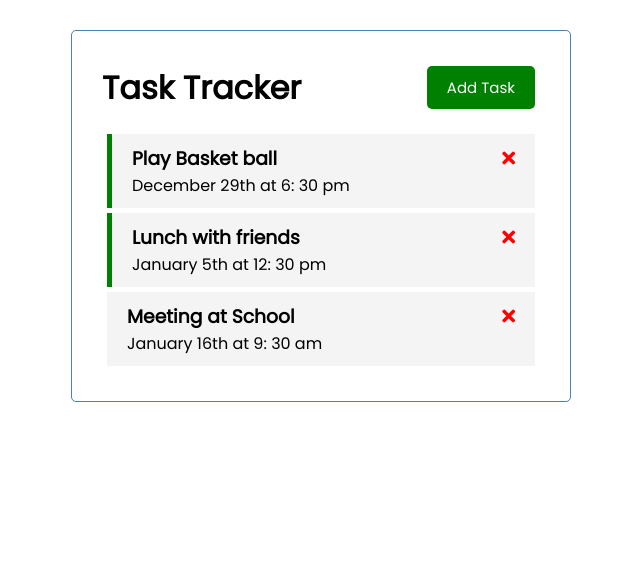
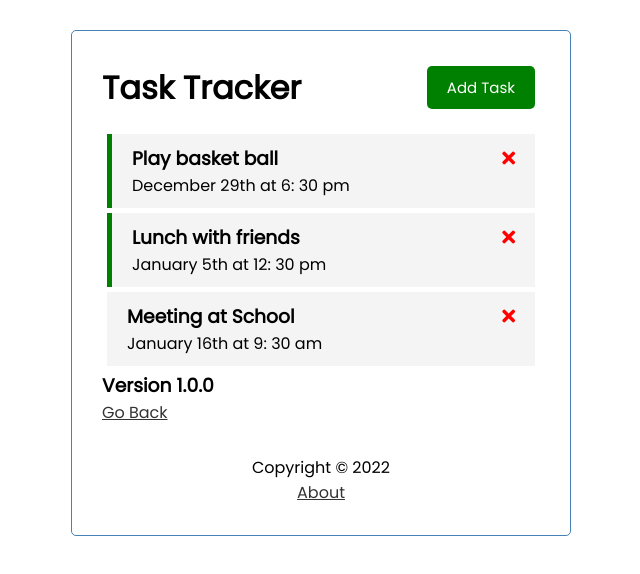
Before and after one commit to mike051985/vue_app_6, a Vue app in the folder myapp/: page /about in a window 1280 px wide. Shown: the top 574 px of the page, without its empty margins (319-959 px from the left). Built offline with nearby package versions, Linux system fonts and the light colour scheme; data requests are answered from the project's data file.

Commit message:
myapp/db.json  myapp/package-lock.json myapp/package.json myapp/src/App.vue myapp/src/components/AddTask.vue myapp/src/components/Button.vue myapp/src/components/Footer.vue myapp/src/components/Header.vue myapp/src/router/index.js myapp/src/views/About.vue myapp/src/views/Home.vue

```diff
--- /dev/null
+++ b/myapp/db.json
@@ -0,0 +1,22 @@
+{
+  "tasks": [
+    {
+      "id": "1",
+      "text": "Play basket ball",
+      "day": "December 29th at 6: 30 pm",
+      "reminder": true
+    },
+    {
+      "id": "2",
+      "text": "Lunch with friends",
+      "day": "January 5th at 12: 30 pm",
+      "reminder": true
+    },
+    {
+      "id": "3",
+      "text": "Meeting at School",
+      "day": "January 16th at 9: 30 am",
+      "reminder": false
+    }
+  ]
+}
--- a/myapp/package.json
+++ b/myapp/package.json
@@ -5,10 +5,12 @@
   "scripts": {
     "serve": "vue-cli-service serve",
     "build": "vue-cli-service build",
-    "lint": "vue-cli-service lint"
+    "lint": "vue-cli-service lint",
+    "backend": "json-server --watch db.json --port 5000"
   },
   "dependencies": {
     "core-js": "^3.8.3",
+    "json-server": "^0.17.1",
     "vue": "^3.2.13",
     "vue-router": "^4.0.3"
   },
--- a/myapp/src/App.vue
+++ b/myapp/src/App.vue
@@ -13,11 +13,14 @@
       @delete-task="deleteTask"
       :tasks="tasks"
     />
+    <router-view></router-view>
+    <TheFooter />
   </div>
 </template>
 
 <script>
 import TheHeader from "./components/Header.vue"
+import TheFooter from "./components/Footer.vue"
 import TheTasks from "./components/Tasks.vue"
 import AddTask from "./components/AddTask.vue"
 
@@ -26,6 +29,7 @@ export default {
   name: "App",
   components: {
     TheHeader,
+    TheFooter,
     TheTasks,
     AddTask
   },
@@ -39,40 +43,64 @@ export default {
     toggleAddTask(){
       this.showAddTask = !this.showAddTask
     },
-    addTask(task) {
-      this.tasks = [...this.tasks, task]
+    async addTask(task) {
+      const res = await fetch('http://localhost:5000/tasks', {
+        method: 'POST',
+        headers: {
+          'Content-type': 'application/json',
+        },
+        body: JSON.stringify(task)
+      })
+
+      const data = await res.json()
+
+      this.tasks = [...this.tasks, data]
     },
-    deleteTask(id) {
+    async deleteTask(id) {
       if (confirm('Are you sure?')) {
-        this.tasks = this.tasks.filter((task) => task.id !== id)
+        const res = await fetch(`http://localhost:5000/tasks/${id}`, {
+          method: 'DELETE'
+        })
+
+        res.status === 200 ? (this.tasks =
+        this.tasks.filter((task) => task.id !== id))
+        : alert('Error deleting task')
       }
     },
-    toggleReminder(id) {
+    async toggleReminder(id) {
+      const taskToToggle = await this.fetchTask(id)
+      const updatedTask = {...taskToToggle, reminder: !taskToToggle.reminder}
+
+      const res = await fetch(`http://localhost:5000/tasks/${id}`, {
+        method: 'PUT',
+        headers: {
+          'content-type': 'application/json'
+        },
+        body: JSON.stringify(updatedTask)
+      })
+
+      const data = await res.json()
+
       this.tasks = this.tasks.map((task) => task.id === id
-      ? {...task, reminder: !task.reminder} : task)
+      ? {...task, reminder: data.reminder} : task)
+    },
+    async fetchTasks() {
+      const res = await fetch('http://localhost:5000/tasks')
+
+      const data = await res.json()
+
+      return data
+    },
+    async fetchTask(id) {
+      const res = await fetch(`http://localhost:5000/tasks/${id}`)
+
+      const data = await res.json()
+
+      return data
     }
   },
-  created() {
-    this.tasks = [
-      {
-        id: 1,
-        text: 'Play Basket ball',
-        day: 'December 29th at 6: 30 pm',
-        reminder: true
-      },
-      {
-        id: 2,
-        text: 'Lunch with friends',
-        day: 'January 5th at 12: 30 pm',
-        reminder: true
-      },
-      {
-        id: 3,
-        text: 'Meeting at School',
-        day: 'January 16th at 9: 30 am',
-        reminder: false
-      },
-    ]
+  async created() {
+    this.tasks = await this.fetchTasks()
   }
 }
 </script>
--- a/myapp/src/components/AddTask.vue
+++ b/myapp/src/components/AddTask.vue
@@ -55,7 +55,7 @@
             return
             }
             const newTask = {
-            id: Math.floor(Math.random() * 100000),
+            //id: Math.floor(Math.random() * 100000),
             text: this.text,
             day: this.day,
             reminder: this.reminder,
--- a/myapp/src/components/Button.vue
+++ b/myapp/src/components/Button.vue
@@ -13,7 +13,7 @@
         },
         methods: {
             onClick() {
-                this.$emit('toggle-add-task')
+                this.$emit('btn-click')
             }
         }
     }
--- /dev/null
+++ b/myapp/src/components/Footer.vue
@@ -0,0 +1,23 @@
+<template>
+    <footer>
+        <p>Copyright &copy; 2022</p>
+        <router-link to="/about">About</router-link>
+    </footer>
+</template>
+
+<script>
+    export default {
+        name: 'TheFooter'
+    }
+</script>
+
+<style scoped>
+a {
+    color: #333333;
+}
+
+footer {
+    margin-top: 30px;
+    text-align: center;
+}
+</style>
--- a/myapp/src/components/Header.vue
+++ b/myapp/src/components/Header.vue
@@ -2,7 +2,7 @@
     <header>
         <h1>{{ title }}</h1>
         <TheButton
-            @toggle-add-task="$emit('toggle-add-task')"
+            @btn-click="$emit('toggle-add-task')"
             :text="showAddTask ? 'Close' : 'Add Task'"
             :color="showAddTask ? 'red' : 'green'"
         />
--- a/myapp/src/router/index.js
+++ b/myapp/src/router/index.js
@@ -1,15 +1,18 @@
 import { createRouter, createWebHistory } from 'vue-router'
+import TheAboutPage from "../views/About.vue"
+import TheHomePage from "../views/Home.vue"
 
 
 const routes = [
   {
-    //path: '/',
-    //name: 'home',
-    //component: HomeView
+    path: '/',
+    name: 'Home',
+    component: TheHomePage
   },
   {
-   // path: '/about',
-   // name: 'about',
+    path: '/about',
+    name: 'About',
+    component: TheAboutPage
     // route level code-splitting
     // this generates a separate chunk (about.[hash].js) for this route
     // which is lazy-loaded when the route is visited.
--- a/myapp/src/views/About.vue
+++ b/myapp/src/views/About.vue
@@ -0,0 +1,18 @@
+<template>
+    <div>
+        <h3>Version 1.0.0</h3>
+        <router-link to="/">Go Back</router-link>
+    </div>
+</template>
+
+<script>
+    export default {
+        name: 'TheAboutPage'
+    }
+</script>
+
+<style scoped>
+a {
+    color: #333333;
+}
+</style>
--- a/myapp/src/views/Home.vue
+++ b/myapp/src/views/Home.vue
@@ -0,0 +1,11 @@
+<template>
+    <h1>
+        Home
+    </h1>
+</template>
+
+<script>
+    export default {
+        name: "TheHomePage"
+    }
+</script>
```
Also changed, not shown: 1 other file (tests, documents, lock files or other folders).
